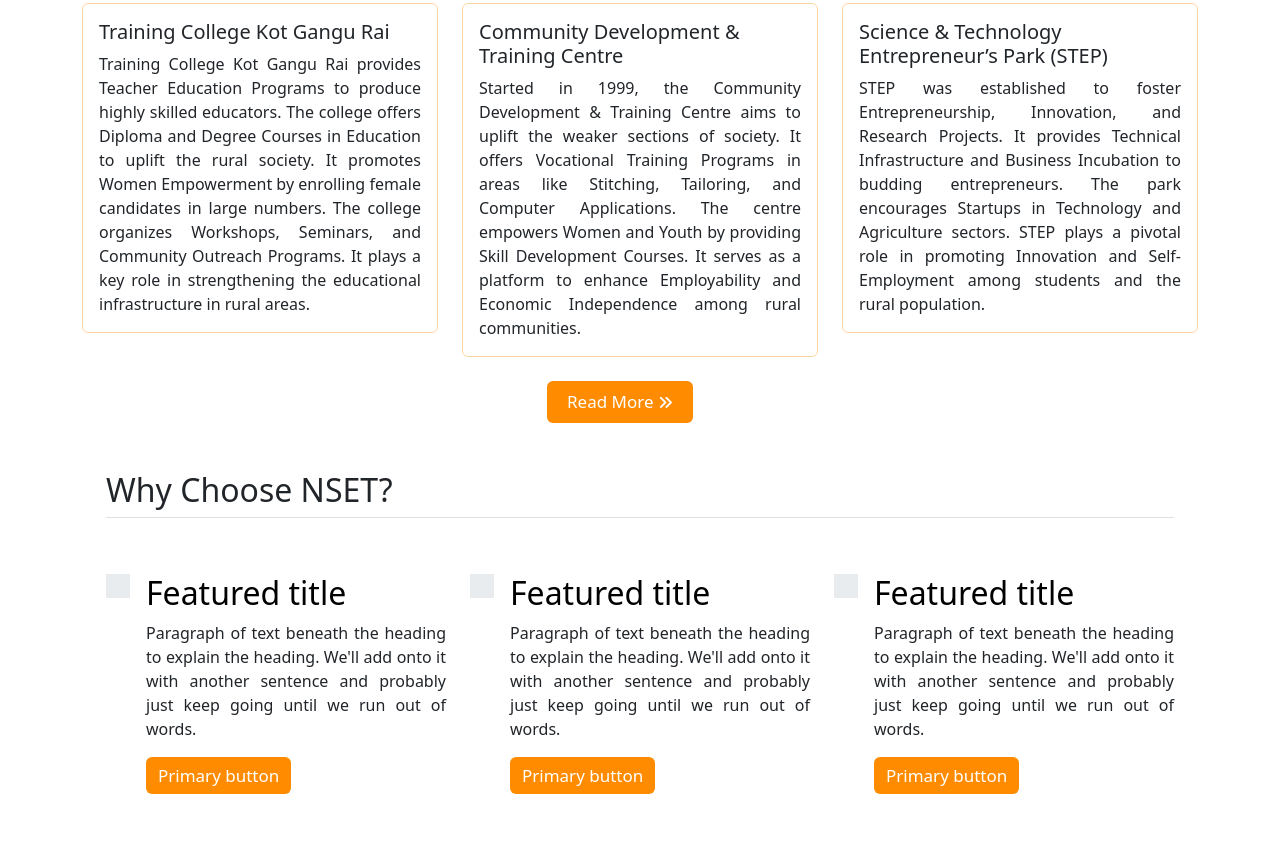
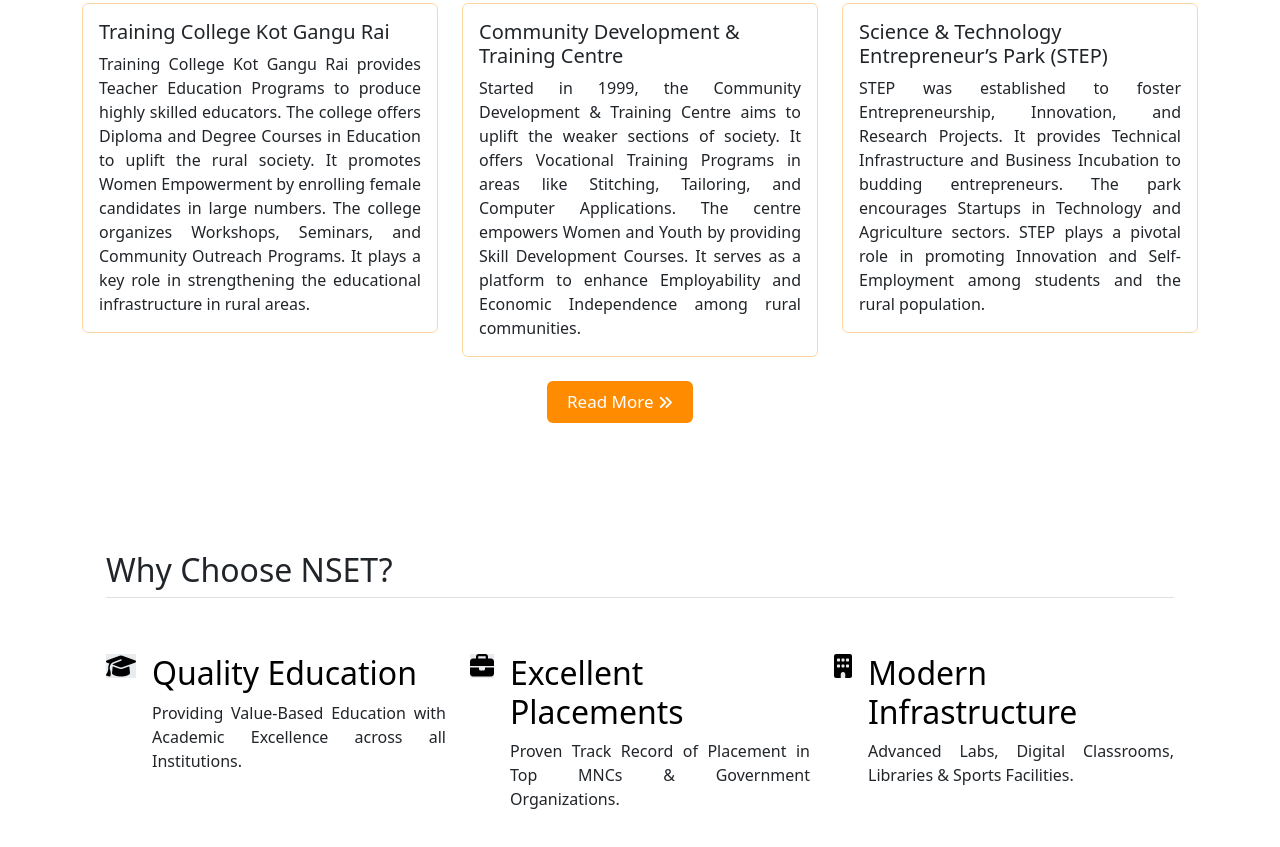
Before and after one commit to madhu-fullstack-web-developer/nankana_sahib_trust, a plain HTML site: page index.html in a window 1280 px wide. Shown: the part 1925-2772 px from the top of the page. Drawn offline with nearby package versions, Linux system fonts and the light colour scheme.

Commit message:
Update index.html

```diff
--- a/index.html
+++ b/index.html
@@ -144,15 +144,16 @@
         p {
             text-align: justify;
         }
-        .card{
-            border:1px solid #fed6a4;
+
+        .card {
+            border: 1px solid #fed6a4;
         }
-        .card:hover{
+
+        .card:hover {
             transform: scale(1);
             box-shadow: 0px 3px 5px rgba(0, 0, 0, 0.3);
             transition: ease-in-out 1s;
         }
-
     </style>
 </head>
 
@@ -243,7 +244,13 @@
                         <div class="card mb-3">
                             <div class="card-body">
                                 <h5 class="card-title">Guru Nanak Dev Engineering College(GNDEC)</h5>
-                                <p class="card-text">Established in 1956, GNDEC is one of the oldest and prestigious engineering colleges in Northern India. The institution is ISO Certified, NBA Accredited, and conferred Autonomous Status by UGC. With a legacy of producing 10,000+ Engineers, GNDEC plays a key role in Technical Education and Research. It has received grants from TEQIP-II, DST, and AICTE for various research projects. The college collaborates with IOWA University USA and promotes Innovation and Entrepreneurship among students.</p>
+                                <p class="card-text">Established in 1956, GNDEC is one of the oldest and prestigious
+                                    engineering colleges in Northern India. The institution is ISO Certified, NBA
+                                    Accredited, and conferred Autonomous Status by UGC. With a legacy of producing
+                                    10,000+ Engineers, GNDEC plays a key role in Technical Education and Research. It
+                                    has received grants from TEQIP-II, DST, and AICTE for various research projects. The
+                                    college collaborates with IOWA University USA and promotes Innovation and
+                                    Entrepreneurship among students.</p>
                             </div>
                         </div>
                     </div>
@@ -251,7 +258,14 @@
                         <div class="card">
                             <div class="card-body">
                                 <h5 class="card-title">Guru Nanak Dev Polytechnic</h5>
-                                <p class="card-text">Founded in 1953, this Polytechnic Institute is the First Institution under NSET. It offers Diploma Courses in Engineering and focuses on Skill Development and Practical Learning for rural youth. The institute provides courses in Civil, Electrical, and Mechanical Engineering. It has well-equipped workshops and laboratories to promote hands-on training. The Polytechnic plays a vital role in empowering rural students with technical skills. The institute conducts Industrial Training Programs to bridge the gap between education and industry needs.</p>
+                                <p class="card-text">Founded in 1953, this Polytechnic Institute is the First
+                                    Institution under NSET. It offers Diploma Courses in Engineering and focuses on
+                                    Skill Development and Practical Learning for rural youth. The institute provides
+                                    courses in Civil, Electrical, and Mechanical Engineering. It has well-equipped
+                                    workshops and laboratories to promote hands-on training. The Polytechnic plays a
+                                    vital role in empowering rural students with technical skills. The institute
+                                    conducts Industrial Training Programs to bridge the gap between education and
+                                    industry needs.</p>
                             </div>
                         </div>
                     </div>
@@ -286,7 +300,11 @@
                         <div class="card">
                             <div class="card-body">
                                 <h5 class="card-title">Community Development & Training Centre</h5>
-                                <p class="card-text">Started in 1999, the Community Development & Training Centre aims to uplift the weaker sections of society. It offers Vocational Training Programs in areas like Stitching, Tailoring, and Computer Applications. The centre empowers Women and Youth by providing Skill Development Courses. It serves as a platform to enhance Employability and Economic Independence among rural communities.</p>
+                                <p class="card-text">Started in 1999, the Community Development & Training Centre aims
+                                    to uplift the weaker sections of society. It offers Vocational Training Programs in
+                                    areas like Stitching, Tailoring, and Computer Applications. The centre empowers
+                                    Women and Youth by providing Skill Development Courses. It serves as a platform to
+                                    enhance Employability and Economic Independence among rural communities.</p>
                             </div>
                         </div>
                     </div>
@@ -294,7 +312,11 @@
                         <div class="card">
                             <div class="card-body">
                                 <h5 class="card-title">Science & Technology Entrepreneur’s Park (STEP)</h5>
-                                <p class="card-text">STEP was established to foster Entrepreneurship, Innovation, and Research Projects. It provides Technical Infrastructure and Business Incubation to budding entrepreneurs. The park encourages Startups in Technology and Agriculture sectors. STEP plays a pivotal role in promoting Innovation and Self-Employment among students and the rural population.</p>
+                                <p class="card-text">STEP was established to foster Entrepreneurship, Innovation, and
+                                    Research Projects. It provides Technical Infrastructure and Business Incubation to
+                                    budding entrepreneurs. The park encourages Startups in Technology and Agriculture
+                                    sectors. STEP plays a pivotal role in promoting Innovation and Self-Employment among
+                                    students and the rural population.</p>
                             </div>
                         </div>
                     </div>
@@ -313,43 +335,37 @@
         </div>
 
         <!--Features-->
-    <div class="container px-4 py-5" id="hanging-icons">
+        <div class="container px-4 py-5" id="hanging-icons" style="margin-top: 80px;">
             <h2 class="pb-2 border-bottom">Why Choose NSET?</h2>
             <div class="row g-4 py-5 row-cols-1 row-cols-lg-3">
                 <div class="col d-flex align-items-start">
-            <div class="icon-square text-body-emphasis bg-body-secondary d-inline-flex align-items-center justify-content-center fs-4 flex-shrink-0 me-3">
-              <svg class="bi" width="1em" height="1em"><use xlink:href="#toggles2"></use></svg>
+                    <div
+                        class="icon-square text-body-emphasis bg-body-secondary d-inline-flex align-items-center justify-content-center fs-4 flex-shrink-0 me-3">
+                        <i class="fa-solid fa-graduation-cap"></i>
                     </div>
                     <div>
-              <h3 class="fs-2 text-body-emphasis">Featured title</h3>
-              <p>Paragraph of text beneath the heading to explain the heading. We'll add onto it with another sentence and probably just keep going until we run out of words.</p>
-              <a href="#" class="btn btn-primary">
-                Primary button
-              </a>
+                        <h3 class="fs-2 text-body-emphasis">Quality Education</h3>
+                        <p>Providing Value-Based Education with Academic Excellence across all Institutions. </p>
                     </div>
                 </div>
                 <div class="col d-flex align-items-start">
-            <div class="icon-square text-body-emphasis bg-body-secondary d-inline-flex align-items-center justify-content-center fs-4 flex-shrink-0 me-3">
-              <svg class="bi" width="1em" height="1em"><use xlink:href="#cpu-fill"></use></svg>
+                    <div
+                        class="icon-square text-body-emphasis bg-body-secondary d-inline-flex align-items-center justify-content-center fs-4 flex-shrink-0 me-3">
+                        <i class="fa-solid fa-briefcase"></i>
                     </div>
                     <div>
-              <h3 class="fs-2 text-body-emphasis">Featured title</h3>
-              <p>Paragraph of text beneath the heading to explain the heading. We'll add onto it with another sentence and probably just keep going until we run out of words.</p>
-              <a href="#" class="btn btn-primary">
-                Primary button
-              </a>
+                        <h3 class="fs-2 text-body-emphasis">Excellent Placements</h3>
+                        <p>Proven Track Record of Placement in Top MNCs & Government Organizations.</p>
                     </div>
                 </div>
                 <div class="col d-flex align-items-start">
-            <div class="icon-square text-body-emphasis bg-body-secondary d-inline-flex align-items-center justify-content-center fs-4 flex-shrink-0 me-3">
-              <svg class="bi" width="1em" height="1em"><use xlink:href="#tools"></use></svg>
+                    <div
+                        class="icon-square text-body-emphasis bg-body-secondary d-inline-flex align-items-center justify-content-center fs-4 flex-shrink-0 me-3">
+                        <i class="fa-solid fa-building"></i>
                     </div>
                     <div>
-              <h3 class="fs-2 text-body-emphasis">Featured title</h3>
-              <p>Paragraph of text beneath the heading to explain the heading. We'll add onto it with another sentence and probably just keep going until we run out of words.</p>
-              <a href="#" class="btn btn-primary">
-                Primary button
-              </a>
+                        <h3 class="fs-2 text-body-emphasis">Modern Infrastructure</h3>
+                        <p>Advanced Labs, Digital Classrooms, Libraries & Sports Facilities.</p>
                     </div>
                 </div>
             </div>
```
Lines whose indentation alone changed are shown as unchanged.
